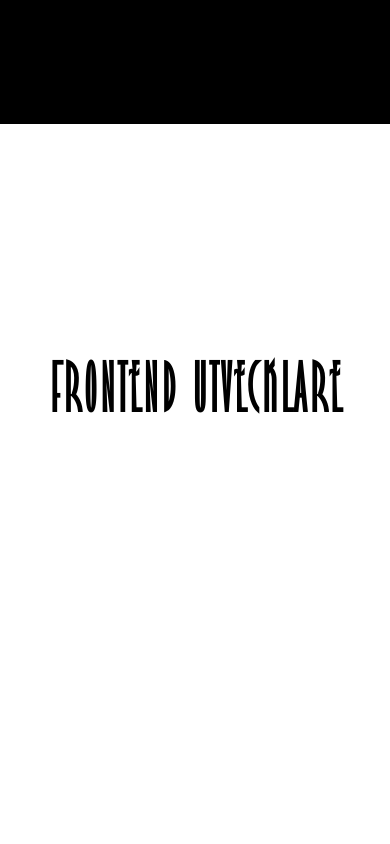
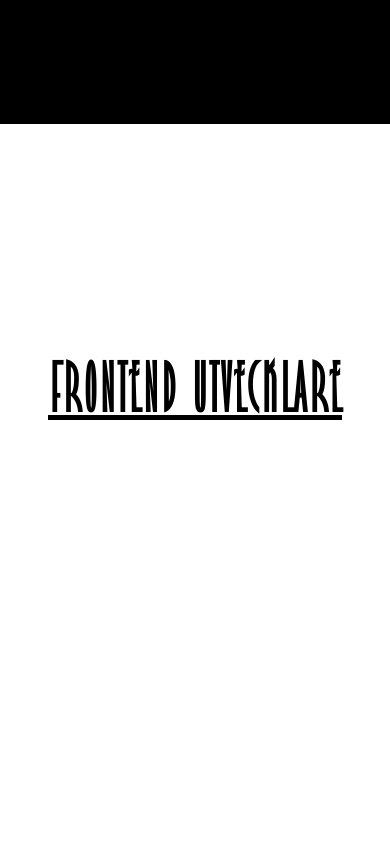
Before and after one commit to Chrisse23/songsByCountry, a website: page index.html in a window 390 px wide. Shown: the part 720-1564 px from the top of the page. Drawn offline with nearby package versions, Linux system fonts and the light colour scheme.

Commit message:
Font and other minor changes

```diff
--- a/sass/main.scss
+++ b/sass/main.scss
@@ -40,11 +40,16 @@ $black: #000000;
 @font-face {
 	font-family: Rispa;
 	src: url('../fonts/Rispa-regular.otf') format('opentype');
+	src: url('../fonts/RispaRegular.eot');
+	src: url('../fonts/RispaRegular.svg') format('svg');
+	src: url('../fonts/RispaRegular.ttf') format('truetype');
+	src: url('../fonts/RispaRegular.woff') format('woff');
+	src: url('../fonts/RispaRegular.woff2') format('woff2');
 }
 
 @font-face {
 	font-family: Matchbook;
-	src: url('../fonts/Matchbook.ttf') format('opentype');
+	src: url('../fonts/Matchbook.ttf') format('truetype');
 }
 
 //Classes
@@ -94,6 +99,7 @@ html, body {
 h2 {
 	font-size: 50px;
 	font-family: Rispa;
+	text-decoration: underline;
 }
 
 h3 {
@@ -207,6 +213,7 @@ p {
 @media all and (max-width: 768px) {
 	.black, .white, .black--right, .white--left {
 		width: 100%;
+		overflow: auto;
 	}
 
 	.center {
```
Also changed, not shown: css/main.css, fonts/RispaRegular.ttf (added), fonts/RispaRegular.woff (added), fonts/RispaRegular.woff2 (added), fonts/riesling.ttf (deleted), 2 other files.
